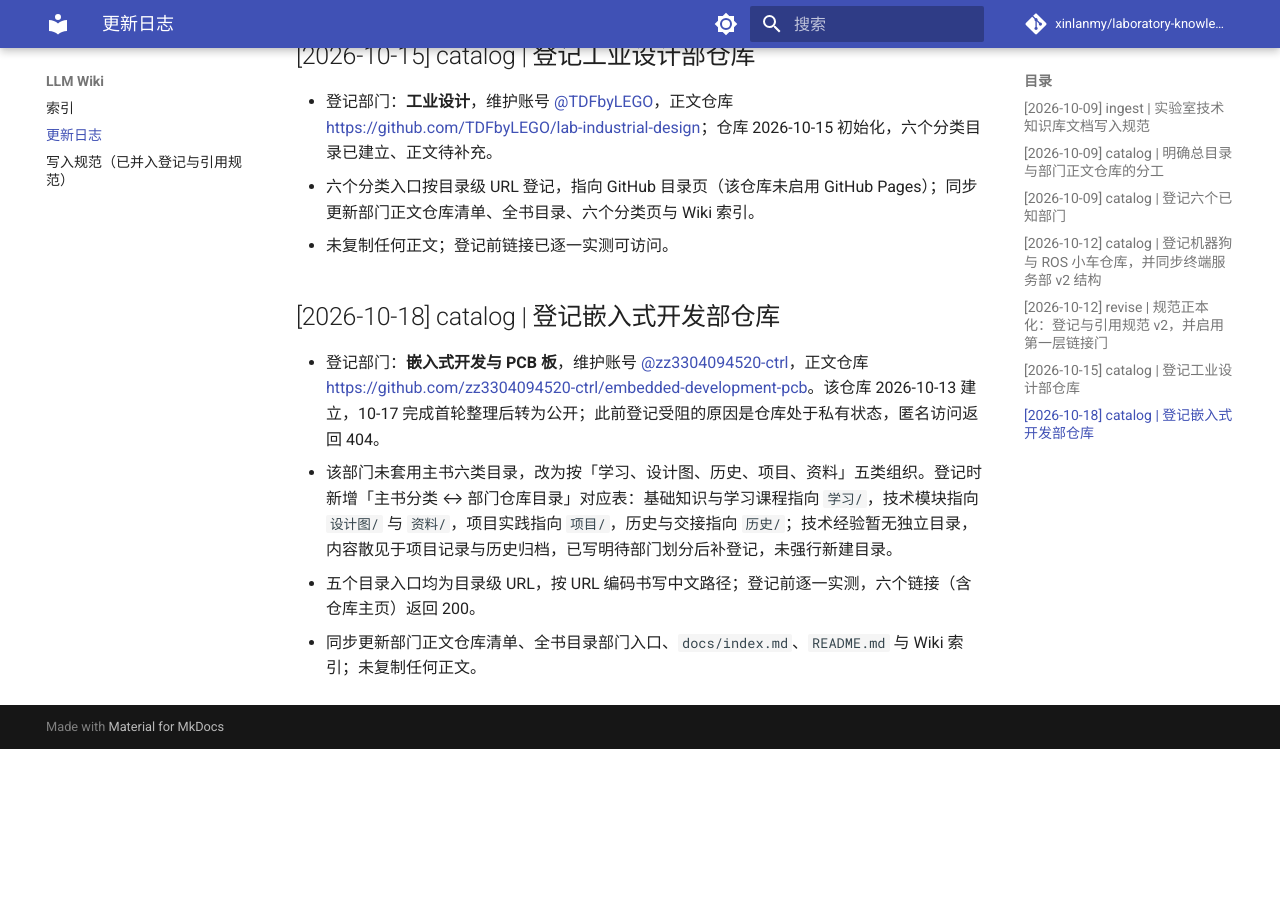
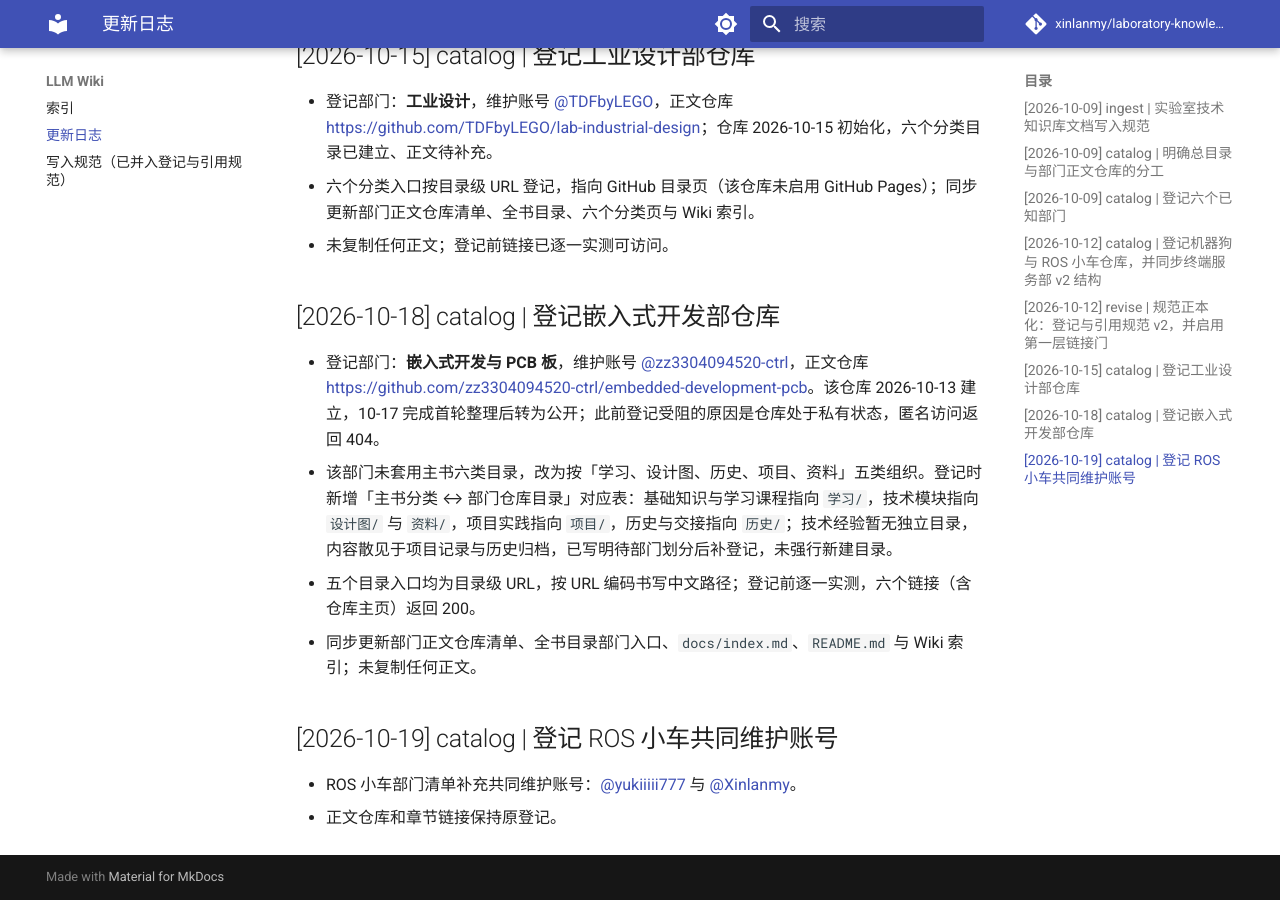
Before and after one commit to Xinlanmy/laboratory-knowledge-base, an MkDocs documentation site: the page built from docs/wiki/log.md, in a window 1280 px wide and 900 px high, scrolled down 1703 px. Built offline with MkDocs 1.6.1 and Material for MkDocs 9.7.7, drawn with Linux system fonts in a browser that asks for light colours; comment, search, counter and statistics services are not loaded; before the commit the page ends 2452 px from its top, so only the background shows below that.

Commit message:
Record ROS car co-maintainers

```diff
--- a/docs/wiki/log.md
+++ b/docs/wiki/log.md
@@ -46,3 +46,7 @@
 - 该部门未套用主书六类目录，改为按「学习、设计图、历史、项目、资料」五类组织。登记时新增「主书分类 ↔ 部门仓库目录」对应表：基础知识与学习课程指向 `学习/`，技术模块指向 `设计图/` 与 `资料/`，项目实践指向 `项目/`，历史与交接指向 `历史/`；技术经验暂无独立目录，内容散见于项目记录与历史归档，已写明待部门划分后补登记，未强行新建目录。
 - 五个目录入口均为目录级 URL，按 URL 编码书写中文路径；登记前逐一实测，六个链接（含仓库主页）返回 200。
 - 同步更新部门正文仓库清单、全书目录部门入口、`docs/index.md`、`README.md` 与 Wiki 索引；未复制任何正文。
+## [2026-10-19] catalog | 登记 ROS 小车共同维护账号
+
+- ROS 小车部门清单补充共同维护账号：[@yukiiiii777](https://github.com/yukiiiii777) 与 [@Xinlanmy](https://github.com/Xinlanmy)。
+- 正文仓库和章节链接保持原登记。
```
